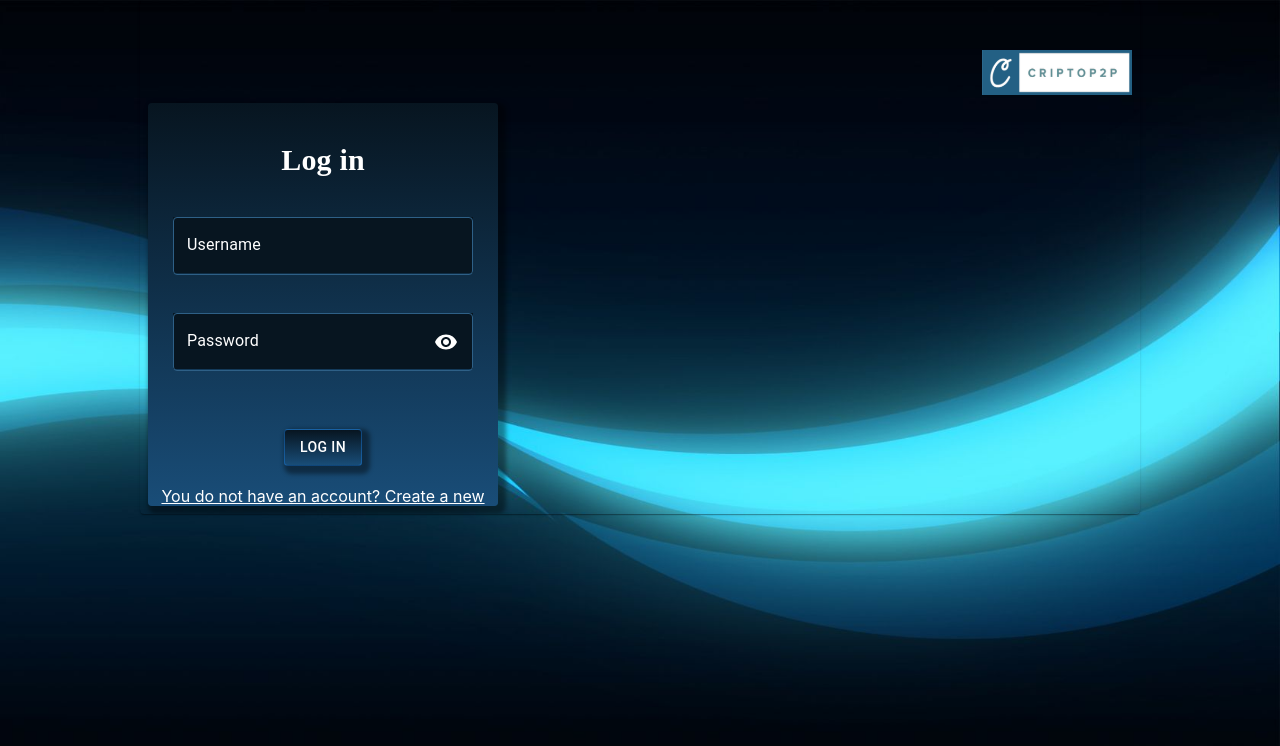
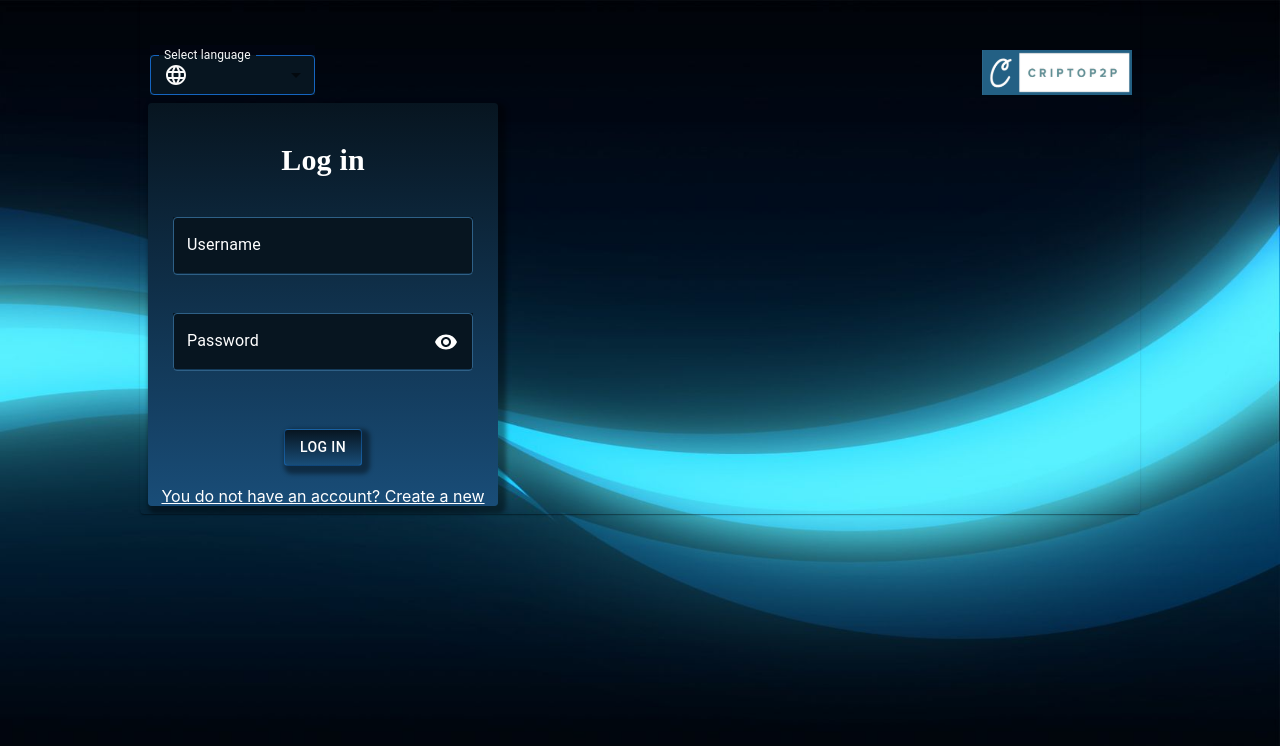
Before and after one commit to TamaraBenitez/desapp-unq-grupo-J-022021-frontend, a React (Create React App) app: page /login in a window 1280 px wide. Shown: the top 746 px of the page. Built offline with nearby package versions, Linux system fonts and the light colour scheme; a web font is replaced by a local one.

Commit message:
selector

```diff
--- a/src/components/CardQuotations.jsx
+++ b/src/components/CardQuotations.jsx
@@ -6,6 +6,7 @@ import { makeStyles } from "@mui/styles";
 import ListItem from "@mui/material/ListItem";
 import {FormattedNumber} from 'react-intl'
 import { useHistory } from "react-router";
+import { useTranslation } from "react-i18next";
 
 
 const useStyles = makeStyles(theme=>({
@@ -52,6 +53,7 @@ const useStyles = makeStyles(theme=>({
 const CardQuotations = ({ symbol, hour, price }) => {
   const classes = useStyles();
   const history = useHistory();
+  const { t } = useTranslation();
 
   const handleBuy = () => {
     history.push(`activities/buy/cripto/${symbol}`)
@@ -119,7 +121,7 @@ const CardQuotations = ({ symbol, hour, price }) => {
                 }}
                 onClick={handleBuy}
               >
-                Comprar
+                {t("buy")}
               </Button>
               <Button
                 sx={{
@@ -130,7 +132,7 @@ const CardQuotations = ({ symbol, hour, price }) => {
                 }}
                 onClick={handleSell}
               >
-                Vender
+               {t("sell")}
               </Button>
             </Grid>
           </Grid>
--- /dev/null
+++ b/src/components/SelectorLanguage.jsx
@@ -0,0 +1,112 @@
+import InputAdornment from '@mui/material/InputAdornment';
+import { MenuItem,TextField } from '@mui/material'
+import React, { useEffect } from "react";
+import { useTranslation } from 'react-i18next';
+import { makeStyles , createStyles,Theme } from "@mui/styles";
+import LanguageIcon from '@mui/icons-material/Language';
+
+const useStyles = makeStyles((theme) =>
+createStyles({
+    root: {
+      marginTop:10,
+      marginLeft:10,
+      width: 165,
+      backgroundColor:"#071520",
+      "& .MuiOutlinedInput-input": {
+        color: theme.palette.grey[50],
+        backgroundColor: "#071520",
+
+
+      },
+      "& .MuiInputLabel-root": {
+        color: theme.palette.grey[50]
+      },
+      "& .MuiOutlinedInput-root .MuiOutlinedInput-notchedOutline": {
+        borderColor: theme.palette.primary.dark
+      },
+      "&:hover .MuiOutlinedInput-input": {
+        color: theme.palette.grey[50]
+      },
+      "&:hover .MuiInputLabel-root": {
+        color: "none"
+      },
+      "&:hover .MuiOutlinedInput-root .MuiOutlinedInput-notchedOutline": {
+        borderColor: "none"
+      },
+      "& .MuiOutlinedInput-root.Mui-focused .MuiOutlinedInput-input": {
+        color: theme.palette.grey[50]
+      },
+      "& .MuiInputLabel-root.Mui-focused": {
+        color: theme.palette.grey[50]
+      },
+      "& .MuiOutlinedInput-root.Mui-focused .MuiOutlinedInput-notchedOutline": {
+        borderColor: theme.palette.primary.dark
+      }
+    } ,
+
+    languageIcon: {
+
+       "&.MuiSvgIcon-root" : {
+
+            color:theme.palette.grey[50],backgroundColor:"#071520"
+       }
+    } ,
+
+    backgroundDiv: {
+
+      backgroundColor: '#010510'
+    }
+
+
+
+  }));
+
+  const SelectorLanguage = () => {
+    const classes = useStyles();
+    const [age, setAge] = React.useState(localStorage.getItem("es"));
+    const {t, i18n} = useTranslation()
+
+useEffect(()=>{i18n.changeLanguage(age)},[age])
+
+    const handleChange = (event) => {
+        setAge(event.target.value);
+        localStorage.setItem("idioma",event.target.value)
+        i18n.changeLanguage(event.target.value)
+
+      };
+
+return (
+
+    <div className={classes.backgroundDiv}>
+
+
+        <TextField style={{marginTop:"10px"}}
+        className={classes.root}
+        value={age}
+        onChange={handleChange}
+        variant="outlined"
+        label={t("selectLanguage")}
+        size= "small"
+        InputProps={{
+            startAdornment: (
+              <InputAdornment position="start">
+                <LanguageIcon className={classes.languageIcon}/>
+              </InputAdornment>
+            ),
+          }}
+        select
+
+      >
+
+    <MenuItem value="es" selected className="MenuItem">ES</MenuItem>
+    <MenuItem value="en" selected className="MenuItem">EN</MenuItem>
+
+
+    </TextField>
+     </div>
+
+)
+
+}
+
+export default SelectorLanguage;
--- a/src/locales/en/translation.json
+++ b/src/locales/en/translation.json
@@ -22,7 +22,12 @@
     "operationsNull": "No operations",
     "reputation": "Reputation",
     "startTransaction": "Start transaction" ,
-    "addActivity": "Add new activity"
+    "addActivity": "Add new activity",
+    "selectLanguage": "Select language",
+    "cotizations": "Cotizations",
+    "buy":"Buy",
+    "sell":"Sell",
+    "lastUpdate": "Last update"
 
 
 
--- a/src/locales/es/translation.json
+++ b/src/locales/es/translation.json
@@ -13,7 +13,12 @@
     "existAccount": "Ya tienes una cuenta? Inicia sesion" ,
     "notAccount" : "Todavia no tienes una cuenta? Crea una nueva",
     "activities": "Actividades",
-    "hour": "Hora"
+    "hour": "Hora",
+    "selectLanguage": "Seleccionar lenguaje",
+    "cotizations": "Cotizaciones",
+    "buy":"Comprar",
+    "sell":"Vender",
+    "lastUpdate": "Ultima actualizacion"
 
 
 
--- a/src/pages/Login.jsx
+++ b/src/pages/Login.jsx
@@ -19,6 +19,7 @@ import { useModalTransaction } from '../components/modalStartTransactionProvider
 import Alert from '@mui/material/Alert';
 import { Collapse } from '@mui/material';
 import Typography from "@mui/material/Typography";
+import SelectorLanguage from '../components/SelectorLanguage';
 
 
 const useStyles = makeStyles((theme) => ({
@@ -65,6 +66,7 @@ const Login = () => {
         .then((response)=> {
                 unblock()
                 localStorage.setItem("token",response.data.accessToken)
+
                 history.push("/quotations");
 
         })
@@ -91,6 +93,19 @@ const Login = () => {
                     backgroundColor: "transparent",
                 }}
             >
+                 <Grid
+                    container
+                    direction="row"
+                    justifyContent="center"
+                    alignItems="center" wrap="nowrap"
+                >
+
+                <Grid
+                    container
+                    direction="row"
+                    justifyContent="flex-start"
+                    alignItems="center"
+                > <div style={{marginTop:"45px",marginLeft:"10px"}}><SelectorLanguage/></div></Grid>
                 <Grid
                     container
                     direction="row"
@@ -100,7 +115,7 @@ const Login = () => {
 
 
                     <img src={Logo} className="logoRegister" alt="logo" />
-                </Grid>
+                </Grid> </Grid>
                 <Grid
                     container
                     direction="row"
@@ -193,7 +208,7 @@ const Login = () => {
                                     }}
                                 />
 
-                                <Button type="submit" variant="outlined" style={{ background: 'linear-gradient(to bottom, #071520, #194D78)', boxShadow: ' 4px 4px 4px 4px rgba(0, 0, 0, 0.4)', color: "white", marginTop: "20px", marginBottom: "20px" }} >Log in</Button>
+                                <Button type="submit" variant="outlined" style={{ background: 'linear-gradient(to bottom, #071520, #194D78)', boxShadow: ' 4px 4px 4px 4px rgba(0, 0, 0, 0.4)', color: "white", marginTop: "20px", marginBottom: "20px" }} >{t("loginButton")}</Button>
                                 <Link to="/register" style={{ color: "white" }} >{t("notAccount")}</Link>
 
                                 {error && (
--- a/src/pages/Quotation.jsx
+++ b/src/pages/Quotation.jsx
@@ -29,7 +29,7 @@ const Quotation = () => {
       <Navbar />
 
       <div className="container-welcome">
-        <span className="welcome"> {t("Cotizations")} </span>
+        <span className="welcome"> {t("cotizations")} </span>
       </div>
 
       <div style={{ marginTop: "100px" }}>
--- a/src/pages/Register.jsx
+++ b/src/pages/Register.jsx
@@ -18,7 +18,7 @@ import VisibilityOffIcon from '@mui/icons-material/VisibilityOff';
 import { useModalTransaction } from '../components/modalStartTransactionProvider/hooks';
 import Alert from '@mui/material/Alert';
 import Typography from "@mui/material/Typography";
-
+import SelectorLanguage from '../components/SelectorLanguage';
 
 
 const useStyles = makeStyles((theme) => ({
@@ -71,6 +71,7 @@ const Register = () => {
         .then((response)=> {
             unblock()
             localStorage.setItem("token",response.data.accessToken)
+
             history.push("/quotations");
 
         })
@@ -96,6 +97,19 @@ const Register = () => {
                     backgroundColor: "transparent",
                 }}
             >
+                 <Grid
+                    container
+                    direction="row"
+                    justifyContent="center"
+                    alignItems="center" wrap="nowrap"
+                >
+
+                <Grid
+                    container
+                    direction="row"
+                    justifyContent="flex-start"
+                    alignItems="center"
+                > <div style={{marginTop:"45px",marginLeft:"10px"}}><SelectorLanguage/></div></Grid>
                 <Grid
                     container
                     direction="row"
@@ -105,7 +119,7 @@ const Register = () => {
 
 
                     <img src={Logo} className="logoRegister" alt="logo" />
-                </Grid>
+                </Grid> </Grid>
                 <Grid
                     container
                     direction="row"
```
